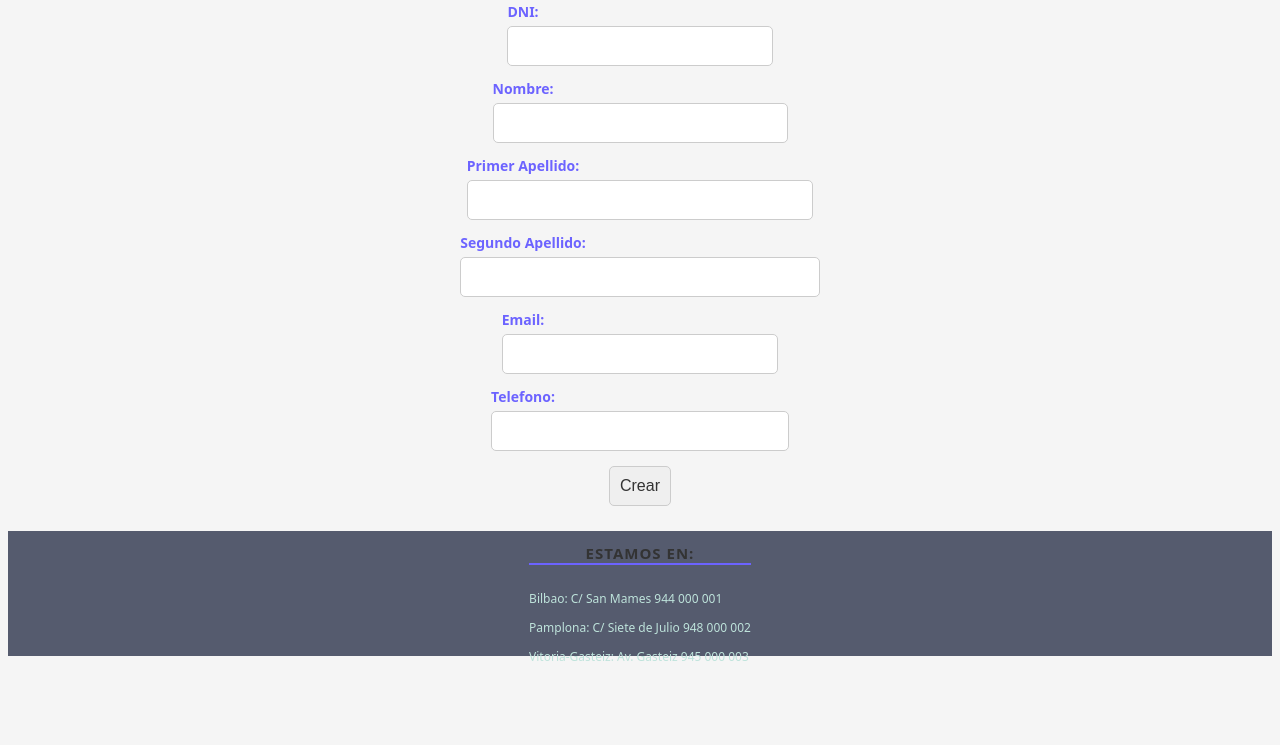
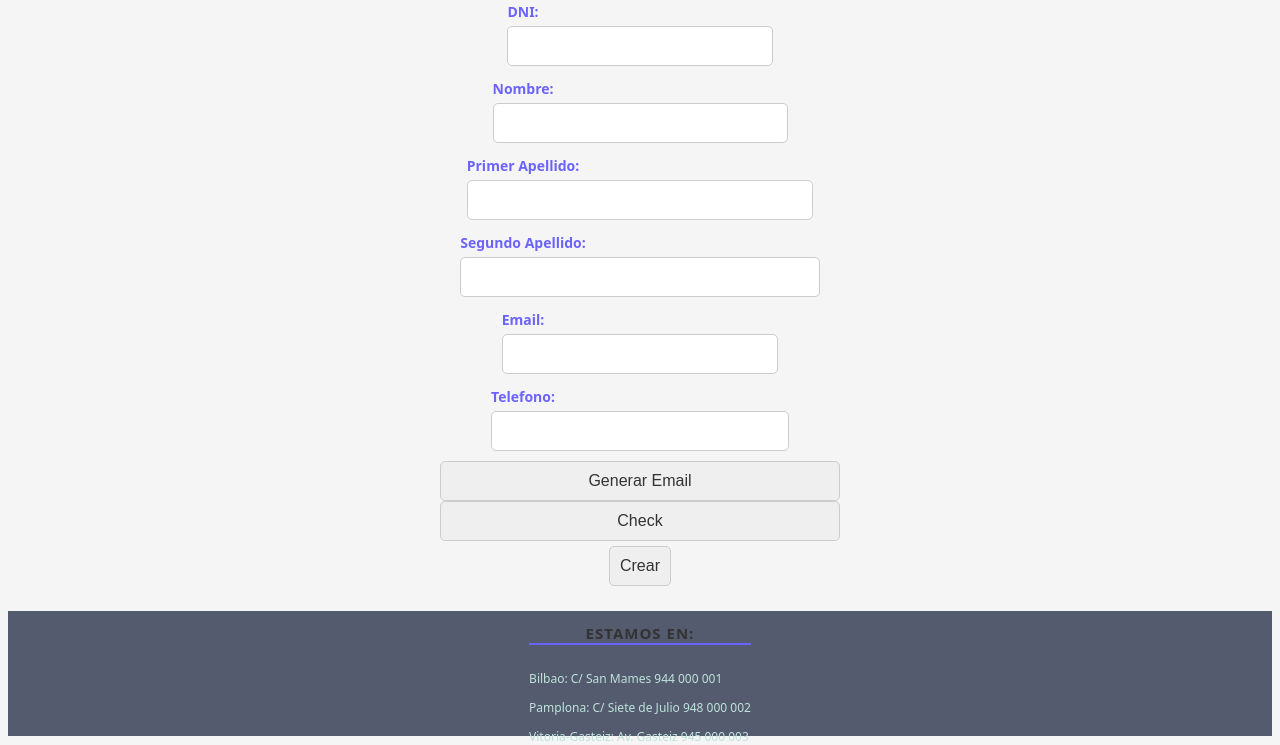
Before and after one commit to PabloMoraza/equipo6_reto1, a Django app: page /aplicacion/empleados/create in a window 1280 px wide. Shown: the part 179-924 px from the top of the page. Before the commit the page ends 840 px from the top, so only its background shows below. Run offline with Django 4.2, Linux system fonts and the light colour scheme.

Commit message:
validacion_empleado_y_generacion_mail

```diff
--- /dev/null
+++ b/app_reto1/static/js/evaluarEmpleado.js
@@ -0,0 +1,70 @@
+function estavacio(valor) {
+    // El numero de serie esta vacio
+    if (valor === "") {
+        return 1;
+    }
+}
+function noesnumero(valor) {
+    // El numero no es un numero
+    if (isNaN(valor)) {
+        return 1;
+    }
+}
+
+function menorque0(valor) {
+    // El numero es menor que 0
+    if (valor < 0) {
+        return 1;
+    }
+}
+
+function evaluarEmpleado() {
+    // console.log("a");
+    let DNI = document.getElementById("id_DNI").value;
+    let nombre = document.getElementById("id_nombre").value;
+    let apell1 = document.getElementById("id_apellido1").value;
+    let apell2 = document.getElementById("id_apellido2").value;
+    let email = document.getElementById("id_email").value;
+    let telefono = document.getElementById("id_telefono").value;
+
+    if (estavacio(DNI)==1){
+        alert(" El DNI esta vacio");
+    }
+    if (estavacio(nombre)==1){
+        alert(" El Nombre esta vacio")
+    }
+    if (estavacio(apell1)==1){
+        alert(" El Primer apellido esta vacio")
+    }
+    // if (estavacio(apell2)==1){
+    //     alert(" El Segundo apellido esta vacio");
+    // }
+    if (estavacio(email)==1){
+        alert(" El Email esta vacio");
+    }
+    if (estavacio(telefono)==1){
+        alert(" El telefono esta vacio");
+    }
+    if (noesnumero(telefono)==1){
+        alert(" El telefono no es un numero");
+    }
+    if (menorque0(telefono)==1){
+        alert(" El telefono es menor que 0");
+    }
+    }
+function generarEmail(){
+    document.getElementById("id_email").value = "";
+    let nombre = document.getElementById("id_nombre").value;
+    let apell1 = document.getElementById("id_apellido1").value;
+    let apell2 = document.getElementById("id_apellido2").value;
+    if(estavacio(apell2)==1){
+        document.getElementById("id_email").value = nombre + "." + apell1 + "@deustomach.com"
+    }else{
+        document.getElementById("id_email").value = nombre + "." + apell1 + "-" + apell2 + "@deustomach.com"
+    }
+}
+
+let formEmpleado = document.getElementById('checkEmpleado');
+formEmpleado.addEventListener('click', evaluarEmpleado);
+let gemail = document.getElementById('generaremail');
+gemail.addEventListener('click', generarEmail);
--- a/app_reto1/templates/base.html
+++ b/app_reto1/templates/base.html
@@ -52,6 +52,7 @@
     </footer>
     <script src="{% static 'js/aumentar.js' %}"></script>
     <script src="{% static 'js/evaluarEquipo.js' %}"></script>
+    <script src="{% static 'js/evaluarEmpleado.js' %}"></script>
 </body>
 
 </html>
--- a/app_reto1/templates/empleado_create.html
+++ b/app_reto1/templates/empleado_create.html
@@ -5,10 +5,12 @@
 {% block contenido %}
 <h2>Nuevo Empleado</h2>
 
-<form action="{% url 'empleado_create' %}" method="post" class="formcreate">
+<form action="{% url 'empleado_create' %}" method="post" id="formlarioempleado" class="formcreate">
     {% csrf_token %}
     {{ formulario.errors }}
     {{ formulario.as_ul }}
+    <input type="button" value="Generar Email" id="generaremail">
+    <input type="button" value="Check" id="checkEmpleado">
     <div class="formbutton">
         <input type="submit" value="Crear" />
     </div>
--- a/app_reto1/templates/empleado_update.html
+++ b/app_reto1/templates/empleado_update.html
@@ -5,10 +5,11 @@
 {% block contenido %}
 <h2>Modificar Empleado</h2>
 
-<form method="post" class="formcreate">
+<form method="post" id="formlarioempleado" class="formcreate">
     {% csrf_token %}
     {{ form.as_p }}
-
+    <input type="button" value="Generar Email" id="generaremail">
+    <input type="button" value="Check" id="checkEmpleado">
     <div class="formbutton">
         <input type="submit" value="Save">
     </div>
```
Also changed, not shown: db.sqlite3.
